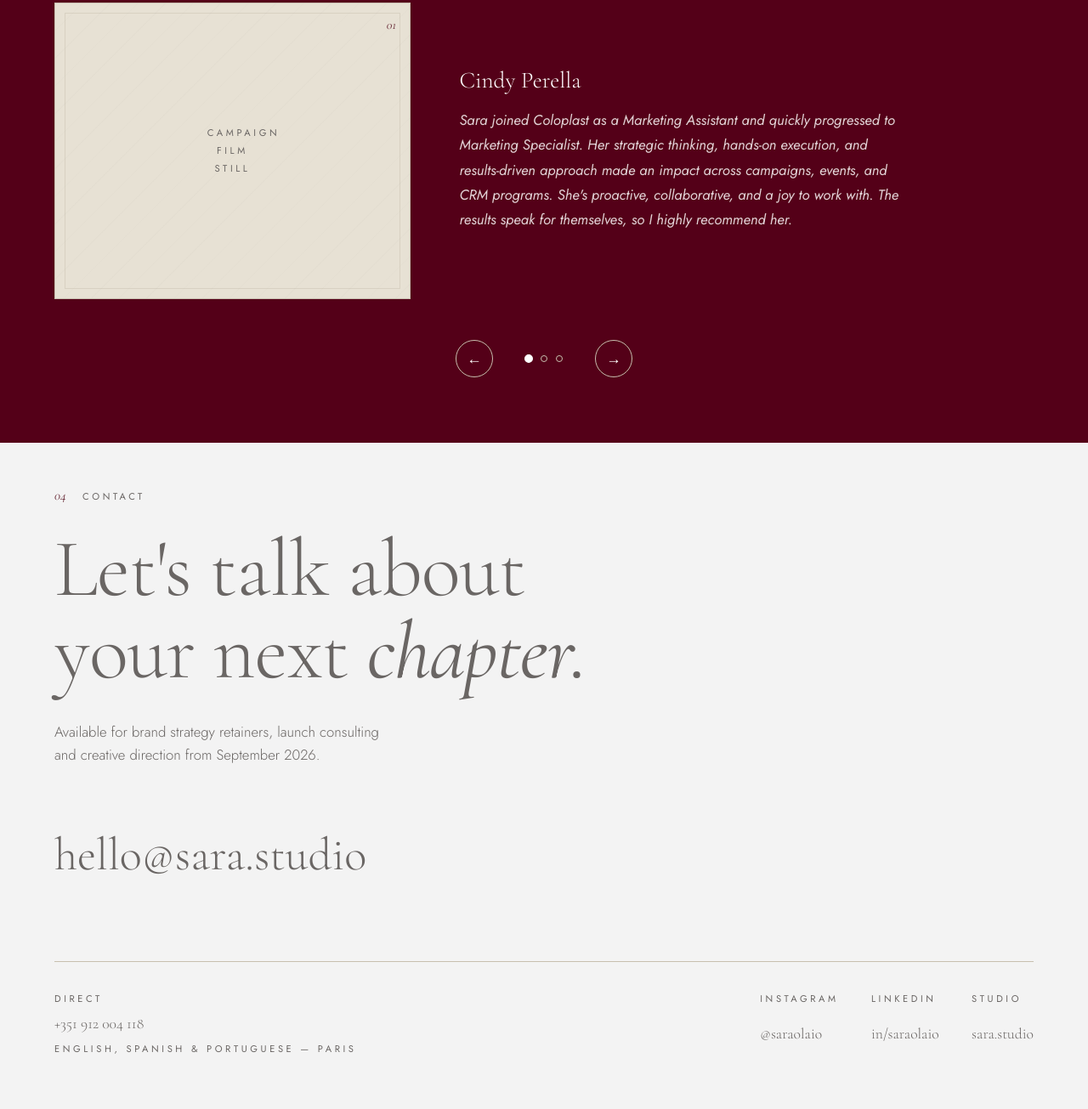
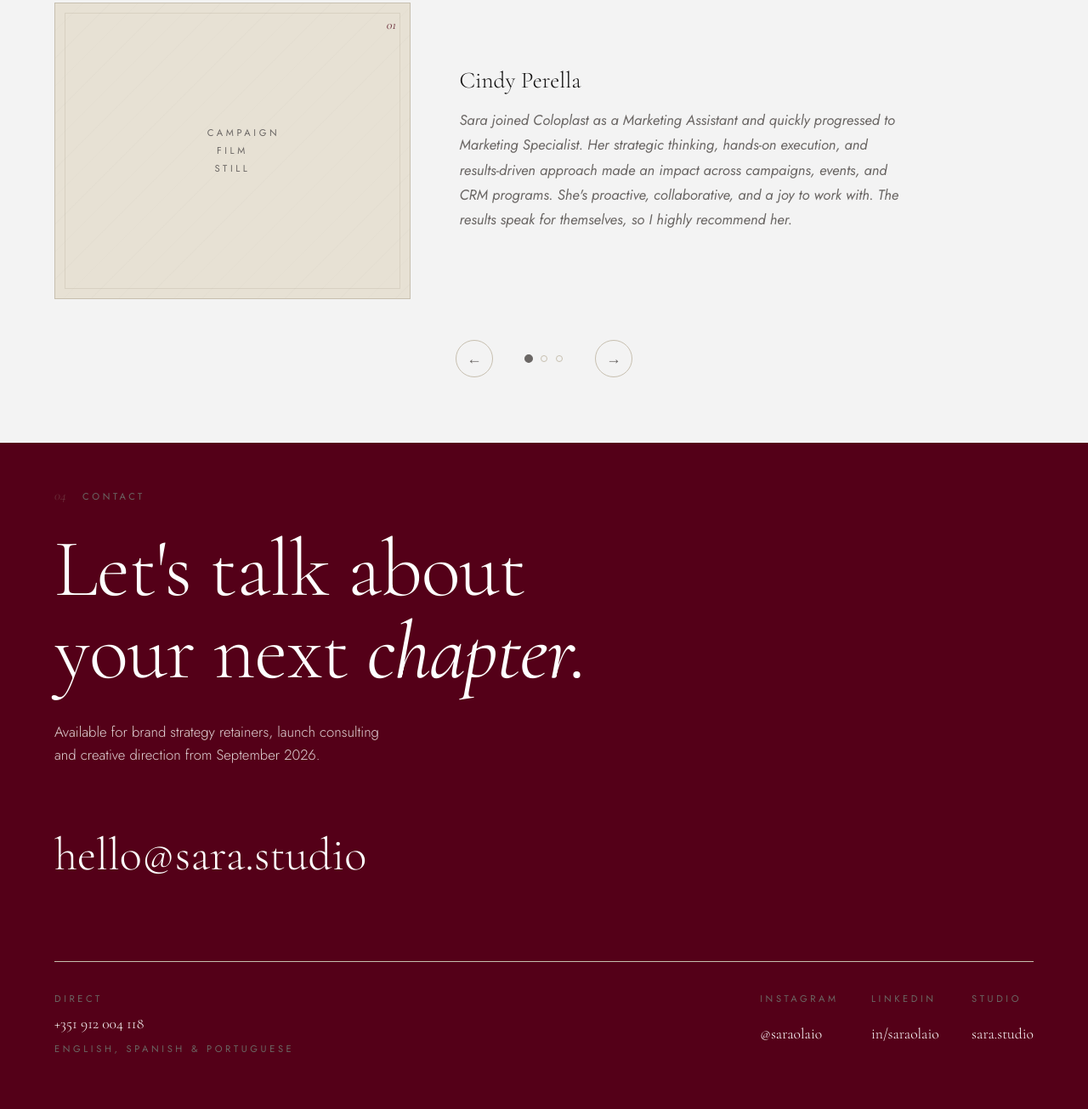
Before and after one commit to saraolaio/portfolio, a plain HTML site: page index.html in a window 1280 px wide. Shown: the part 3975-5280 px from the top of the page at 85% size. Drawn offline with nearby package versions, Linux system fonts and the light colour scheme.

Commit message:
update carousel styles

```diff
--- a/index.html
+++ b/index.html
@@ -432,6 +432,8 @@
     /* ---------- testimonials carousel ---------- */
     #testimonials {
       padding-bottom: clamp(3rem, 6vw, 5rem);
+      background-color: #f3f3f3;
+      color: #111010
     }
 
     .carousel {
@@ -474,7 +476,7 @@
     .carousel-copy p {
       font-size: 1.05rem;
       line-height: 1.75;
-      color: var(--ink-soft);
+      color:  #6a6664;;
       text-align: left;
       font-style: italic;
     }
@@ -493,7 +495,7 @@
       border-radius: 50%;
       border: 1px solid var(--line);
       background: transparent;
-      color: var(--ink);
+      color:  #6a6664;;
       display: flex;
       align-items: center;
       justify-content: center;
@@ -504,7 +506,7 @@
     }
 
     .carousel-btn:hover {
-      border-color: var(--ink);
+      border-color:  #6a6664;;
       background: rgba(255, 255, 255, .06);
     }
 
@@ -530,8 +532,8 @@
     }
 
     .carousel-dots .dot.active {
-      background: var(--ink);
-      border-color: var(--ink);
+      background:  #6a6664;
+      border-color:  #6a6664;
       transform: scale(1.25);
     }
 
@@ -561,8 +563,6 @@
     .contact {
       padding-top: 50px;
       padding-bottom: clamp(3rem, 6vw, 5rem);
-      background-color: #f3f3f3;
-      color: #6a6664;
     }
 
     h2.contact-title {
@@ -580,7 +580,6 @@
       color: var(--ink-soft);
       font-size: 1.05rem;
       line-height: 1.6;
-      color: #6a6664;
     }
 
     .email-line {
@@ -1048,7 +1047,7 @@
         <div class="phone">
           <div class="label" style="margin-bottom:.5rem;">Direct</div>
           <div class="h">+351 912 004 118</div>
-          <div class="label" style="margin-top:.5rem;">English, Spanish & Portuguese — Paris</div>
+          <div class="label" style="margin-top:.5rem;">English, Spanish & Portuguese</div>
         </div>
         <div class="socials">
           <a href="https://instagram.com/saraolaio" target="_blank" rel="noopener"><span
```
